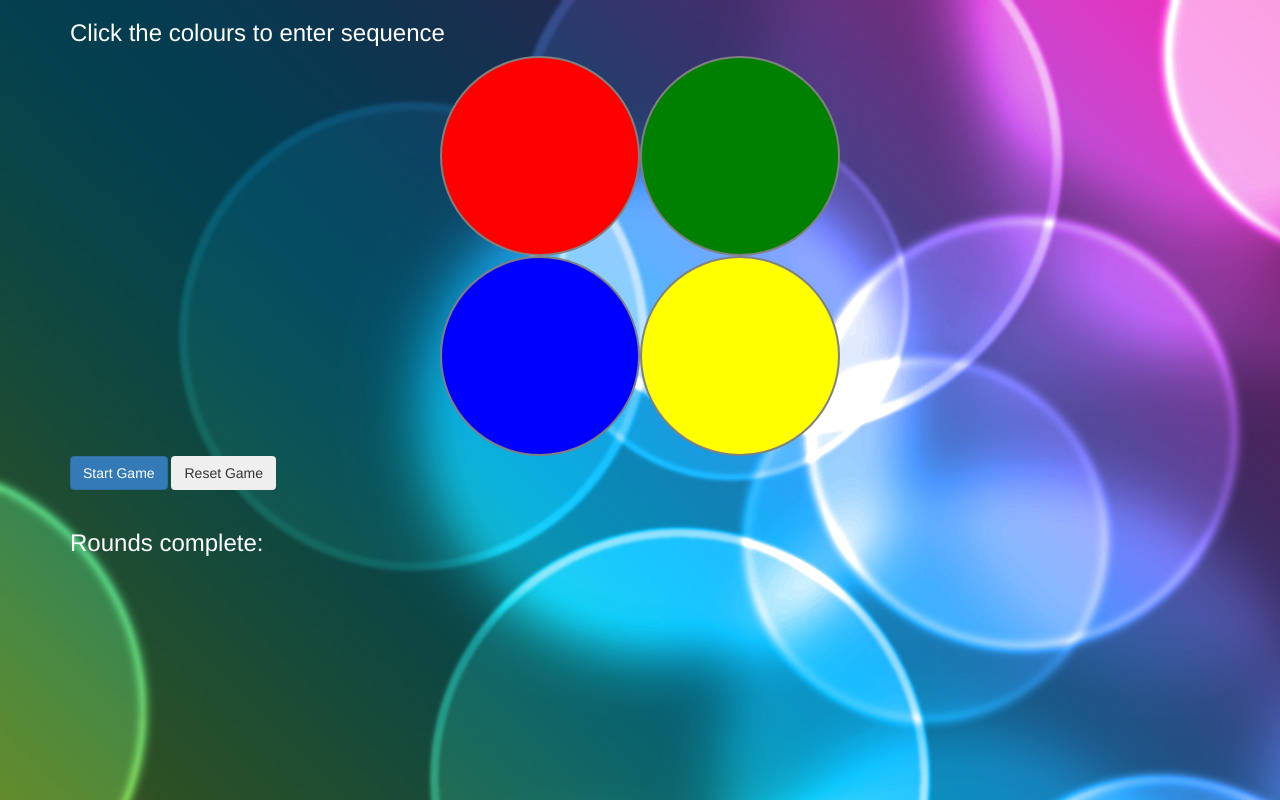
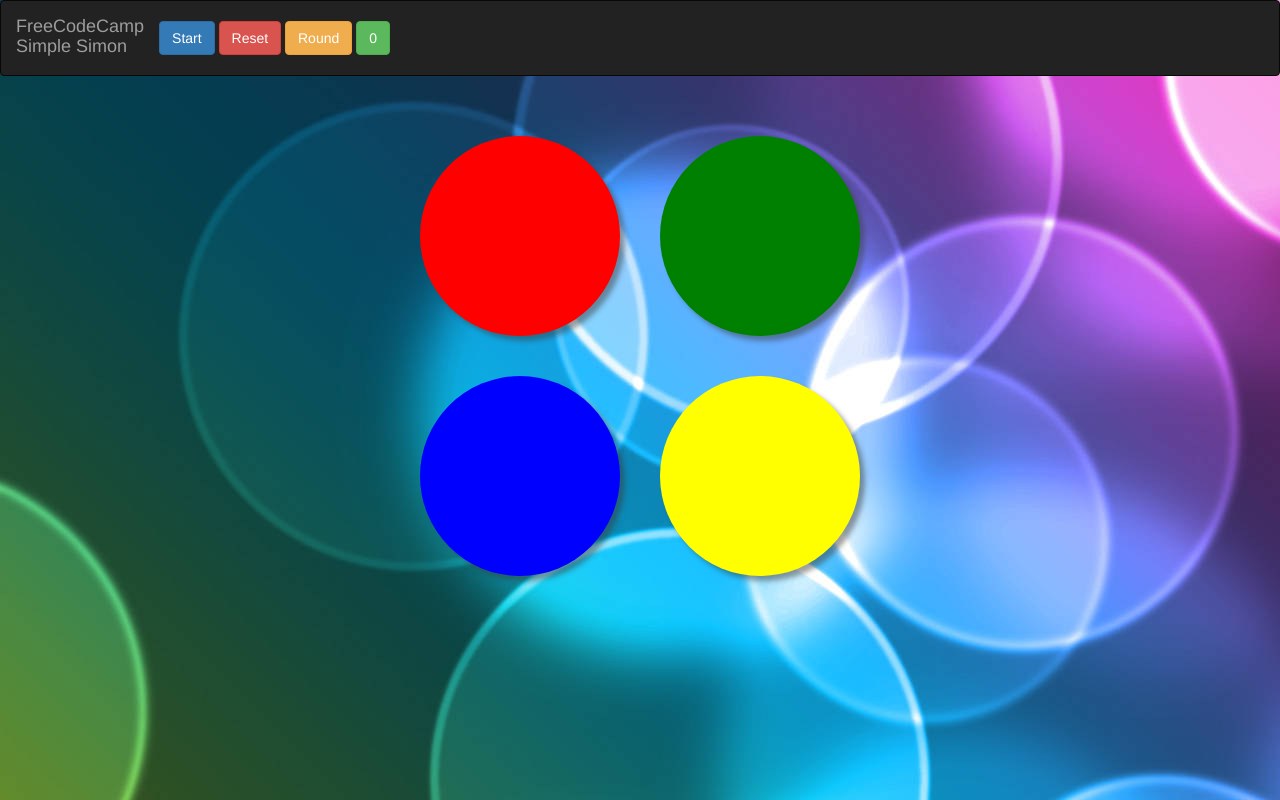
Before and after one commit to monkeymoves/simpleSimon, a plain HTML site: page index.html in a window 1280 px wide. Drawn offline with nearby package versions, Linux system fonts and the light colour scheme.

Commit message:
UX added

```diff
--- a/index.html
+++ b/index.html
@@ -15,49 +15,61 @@
 </head>
 
 <body>
-<audio id="soundbuttonGre" src="https://s3.amazonaws.com/freecodecamp/simonSound1.mp3"></audio>
-<audio id="soundbuttonRed" src="https://s3.amazonaws.com/freecodecamp/simonSound2.mp3"></audio>
-<audio id="soundbuttonYel" src="https://s3.amazonaws.com/freecodecamp/simonSound3.mp3"></audio>
-<audio id="soundbuttonBlu" src="https://s3.amazonaws.com/freecodecamp/simonSound4.mp3"></audio>
-<audio id="soundbuttonWrong" src="http://www.freesound.org/data/previews/331/331912_3248244-lq.mp3"></audio>
+  <audio id="soundbuttonGre" src="https://s3.amazonaws.com/freecodecamp/simonSound1.mp3"></audio>
+  <audio id="soundbuttonRed" src="https://s3.amazonaws.com/freecodecamp/simonSound2.mp3"></audio>
+  <audio id="soundbuttonYel" src="https://s3.amazonaws.com/freecodecamp/simonSound3.mp3"></audio>
+  <audio id="soundbuttonBlu" src="https://s3.amazonaws.com/freecodecamp/simonSound4.mp3"></audio>
+  <audio id="soundbuttonWrong" src="http://www.freesound.org/data/previews/331/331912_3248244-lq.mp3"></audio>
 
-  <div class="container">
+  <nav class="navbar navbar-inverse">
+      <div class="container-fluid">
+        <div class="navbar-header">
+          <a class="navbar-brand" href="#">FreeCodeCamp <br> Simple Simon</a>
+        </div>
+      <br>
+        <button type="button" class="btn btn-primary" id="startMe">Start</button>
+        <button type="button" class="btn btn-danger " id="resetMe">Reset</button>
+        <button type="button" class="info btn btn-warning " id="info">Round</button>
+        <button type="button" class="count btn btn-success " id="countMe">0</button>
+        </div>
+        <br>
+    </nav>
 
 
-    <h3> Click the colours to enter sequence</h3>
+  <div class="container ">
 
+    <div class="row">
+
+      <!-- <h3> Click the colours to enter the flashed sequence</h3>  -->
+      <div class="container-fluid">
+          <div class="row">
+            <h3 class="errorClass" id="errorMsg"></h3>
+            <div>
+
+              <h3 class="winMsg" id="win">  </h3>
+            </div>
+
+</div>
 
       <div class="circle-group" >
 
         <div class="simon-button" id="red"> </div>
-        <div class="simon-button" id="green"> </div>
+
+        <div class="simon-button " id="green"> </div>
 
       </div>
+
+
       <div class="circle-group" >
 
         <div class="simon-button" id="blue"> </div>
         <div class="simon-button" id="yellow"> </div>
       </div>
 
-    <div class="container">
-      <div class="row">
-        <button type="button" class="btn btn-primary" id="startMe"> Start Game</button>
-        <button type="button" class="btn btn-secondary" id="resetMe">Reset Game</button>
-
-      </div>
-    </div>
 
 
 		<div data-action="sound"></div>
-<div class="container-fluid">
-  <div class="row">
-    <h3 class="errorClass" id="errorMsg"></h3>
-    <div>
 
-      <h3 class="info" id="info"> Rounds complete: </h3>
-            <h3 class="count" id="countMe"> </h3>
-      <h3 class="winMsg" id="win">  </h3>
-    </div>
 
   </div>
 </div>
--- a/script.js
+++ b/script.js
@@ -115,13 +115,13 @@ $(document).ready(function () {
     });
     $("#startMe").click(function () {
 
-        $(".info").html("Rounds complete: ");
+        $(".info").html("Round");
         simon.sequence = [];
 
         simon.nextSequence();
     });
     $("#resetMe").click(function () {
-        $(".info").html("Rounds complete: ");
+        $(".info").html("Round");
         simon.sequence = [];
         $("#countMe").html(simon.sequence.length);
         $("#errorMsg").html("");
--- a/style.css
+++ b/style.css
@@ -2,22 +2,25 @@ body {
     background-image: url("BGcircle.jpg");
 }
 
-h3 {
+h2, h3 {
     color: white;
 }
 
 .simon-button{
+    margin: 20px;
     height: 200px;
     width: 200px;
     border-radius: 155px;
-    border: 2px solid grey;
+    border: 15px  rgba;
+    box-shadow: 5px 5px 5px rgba(56, 56, 56, 0.473);
+    cursor: pointer;
 
-    cursor: pointer;
 
 }
 
 .circle-group{
     display: flex;
+
     justify-content: center;
     align-items: center;
 
@@ -32,11 +35,11 @@ h3 {
     display: inline-block;
 }
 
-.simon-flash {
-        border-radius: 5px;
-/*
-    -webkit-animation: flash linear 1s ;
-	animation: flash linear 1s ; */
+.buttons{
+
+
+    margin: 10px;
+
 }
 
 
@@ -54,7 +57,10 @@ h3 {
 }
 
 container{
+    justify-content: center;
     display: flex;
+    flex-direction: column;
+    text-align: center;
 
 
 }
```
